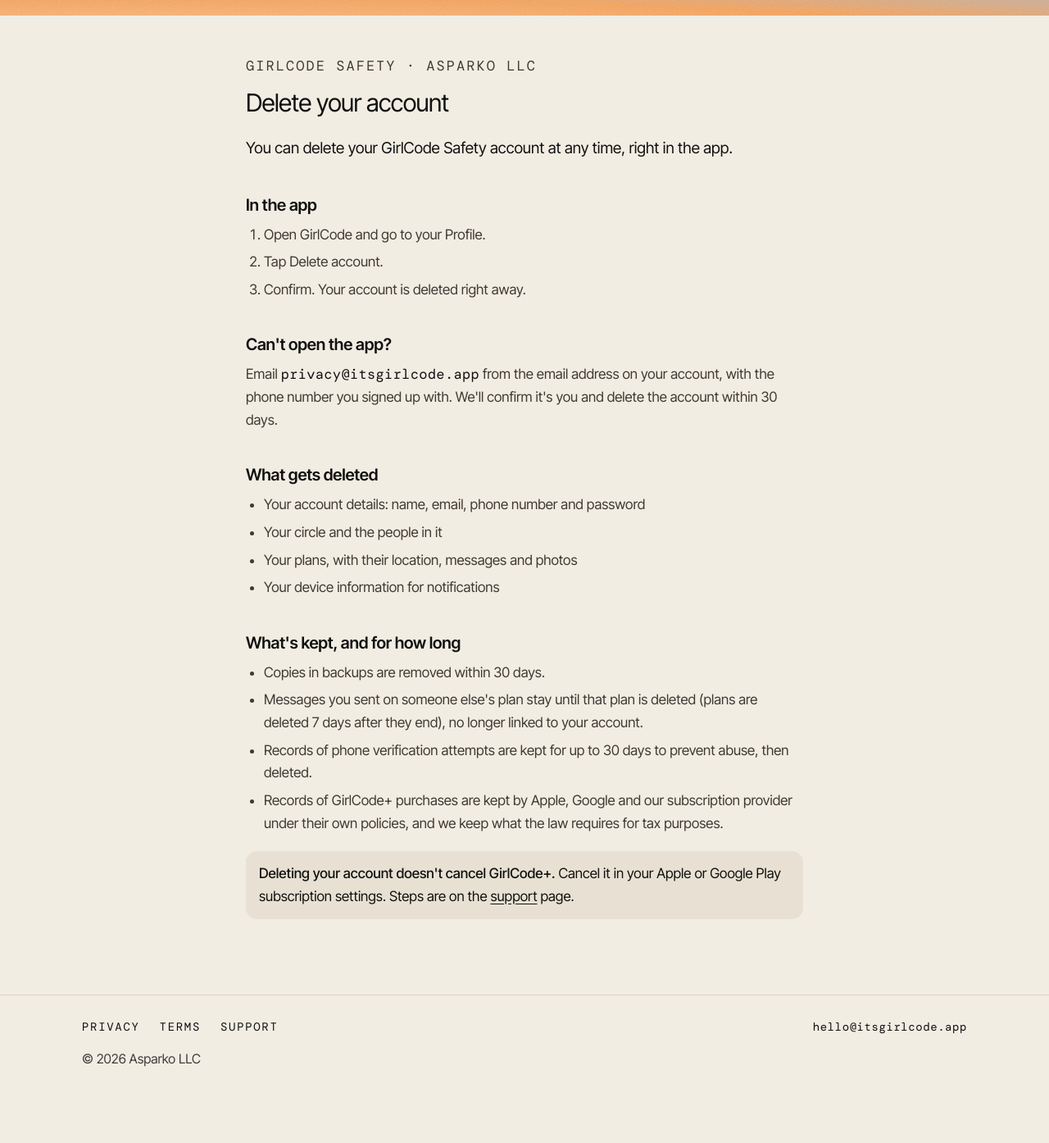
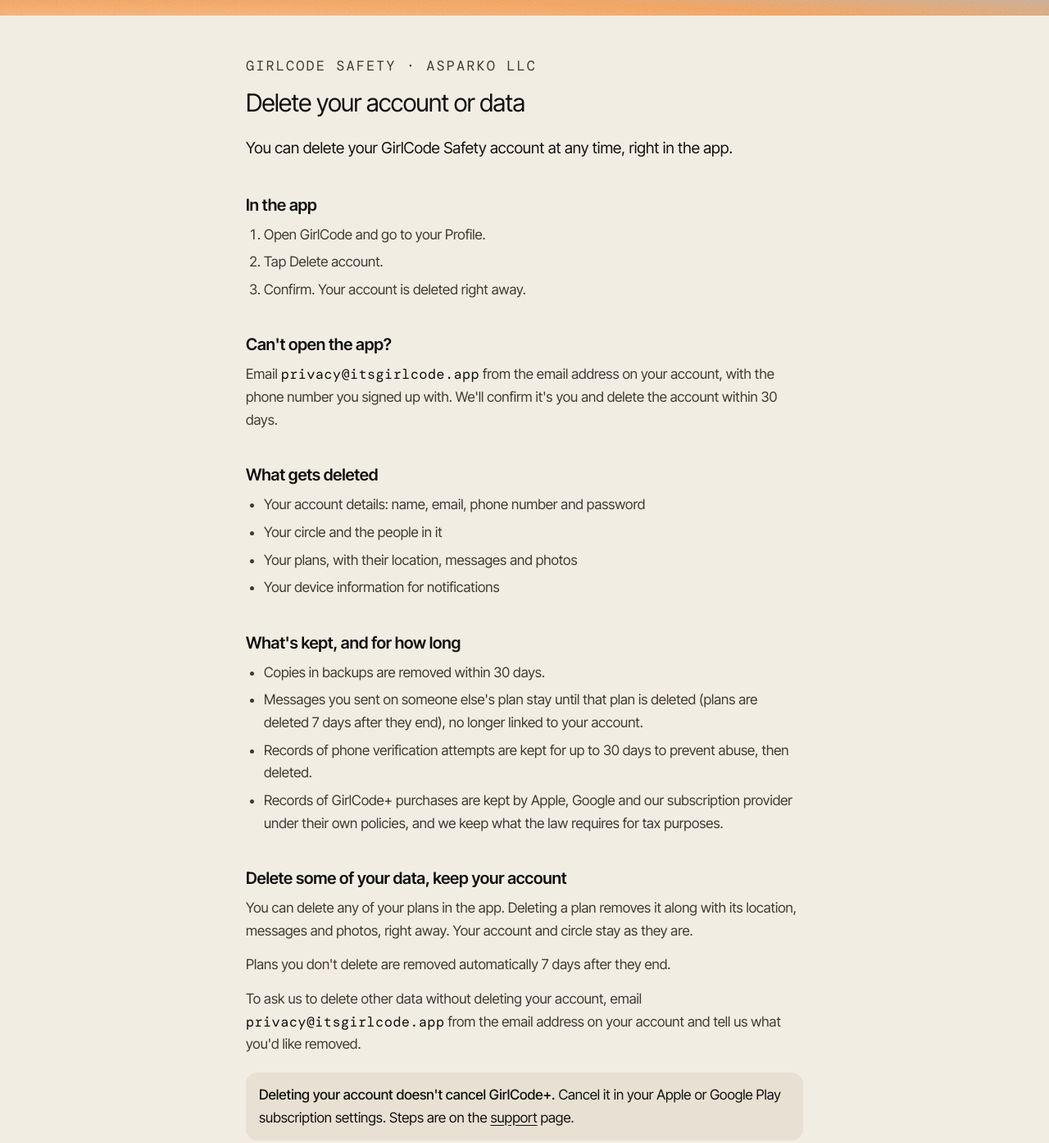
Before and after one commit to asparko-llc/itsgirlcode.app, a plain HTML site: page delete-account.html in a window 1280 px wide. Shown: the part 53-1447 px from the top of the page at 82% size. Before the commit the page ends 1397 px from the top, so only its background shows below. Drawn offline with Linux system fonts and the light colour scheme.

Commit message:
Add files via upload

```diff
--- a/delete-account.html
+++ b/delete-account.html
@@ -3,7 +3,7 @@
 <head>
 <meta charset="utf-8">
 <meta name="viewport" content="width=device-width, initial-scale=1, viewport-fit=cover">
-<title>Delete your account — GirlCode</title>
+<title>Delete your account or data — GirlCode</title>
 <meta name="description" content="GirlCode is the text-me-when-you-get-home moment, built into one app. Share your plan with the people you pick. Location only until you check in.">
 <meta name="theme-color" content="#F2EDE3">
 <link rel="stylesheet" href="fonts/fonts.css">
@@ -17,7 +17,7 @@
 </div></header>
 <main class="doc">
   <p class="label eyebrow">GirlCode Safety · Asparko LLC</p>
-  <h1>Delete your account</h1>
+  <h1>Delete your account or data</h1>
   <p class="lead">You can delete your GirlCode Safety account at any time, right in the app.</p>
 
   <h2>In the app</h2>
@@ -46,6 +46,11 @@
     <li>Records of GirlCode+ purchases are kept by Apple, Google and our subscription provider under their own policies, and we keep what the law requires for tax purposes.</li>
   </ul>
 
+  <h2>Delete some of your data, keep your account</h2>
+  <p>You can delete any of your plans in the app. Deleting a plan removes it along with its location, messages and photos, right away. Your account and circle stay as they are.</p>
+  <p>Plans you don't delete are removed automatically 7 days after they end.</p>
+  <p>To ask us to delete other data without deleting your account, email <span class="mail">privacy@itsgirlcode.app</span> from the email address on your account and tell us what you'd like removed.</p>
+
   <div class="note-panel"><p><strong>Deleting your account doesn't cancel GirlCode+.</strong> Cancel it in your Apple or Google Play subscription settings. Steps are on the <a href="support.html">support</a> page.</p></div>
 </main>
 
```
